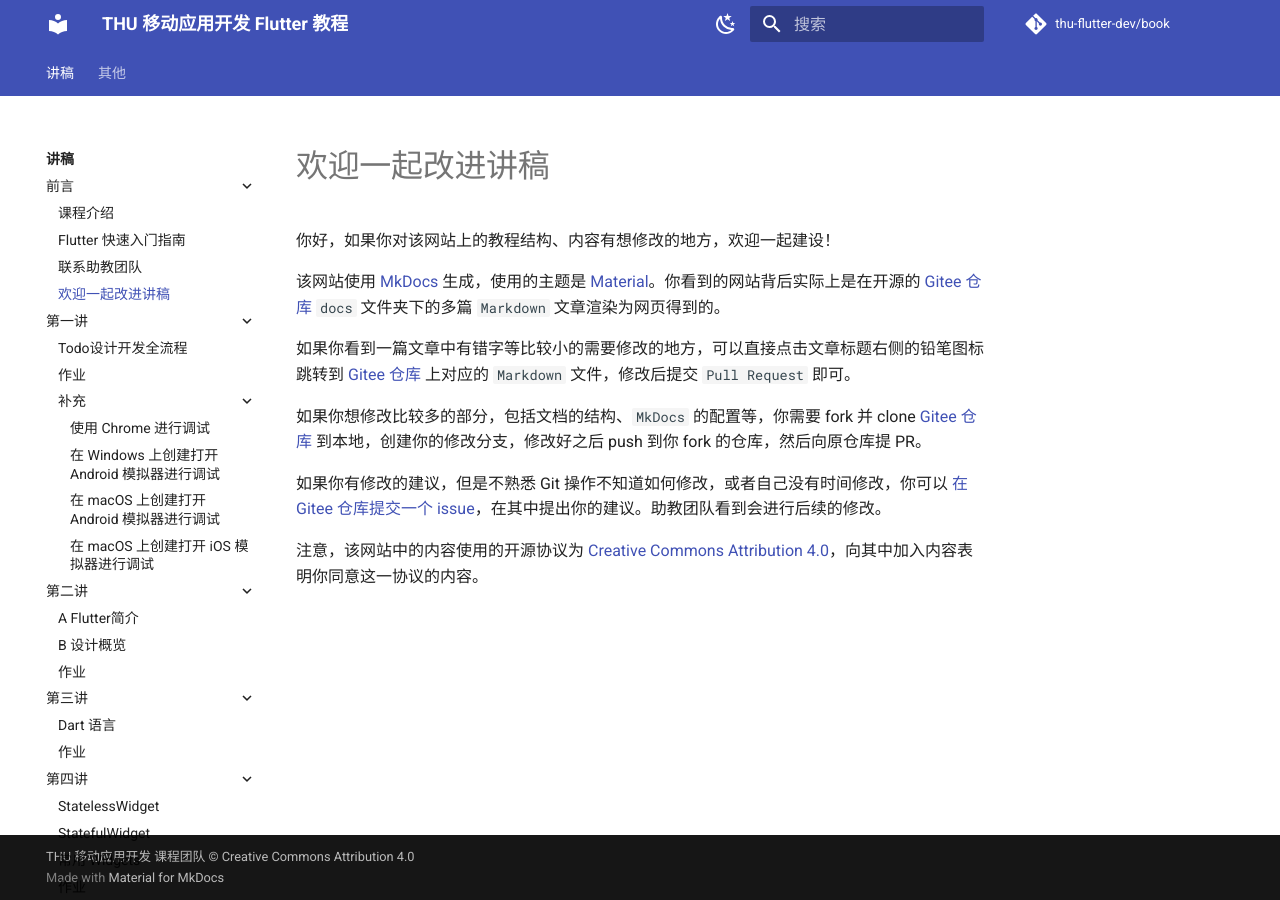
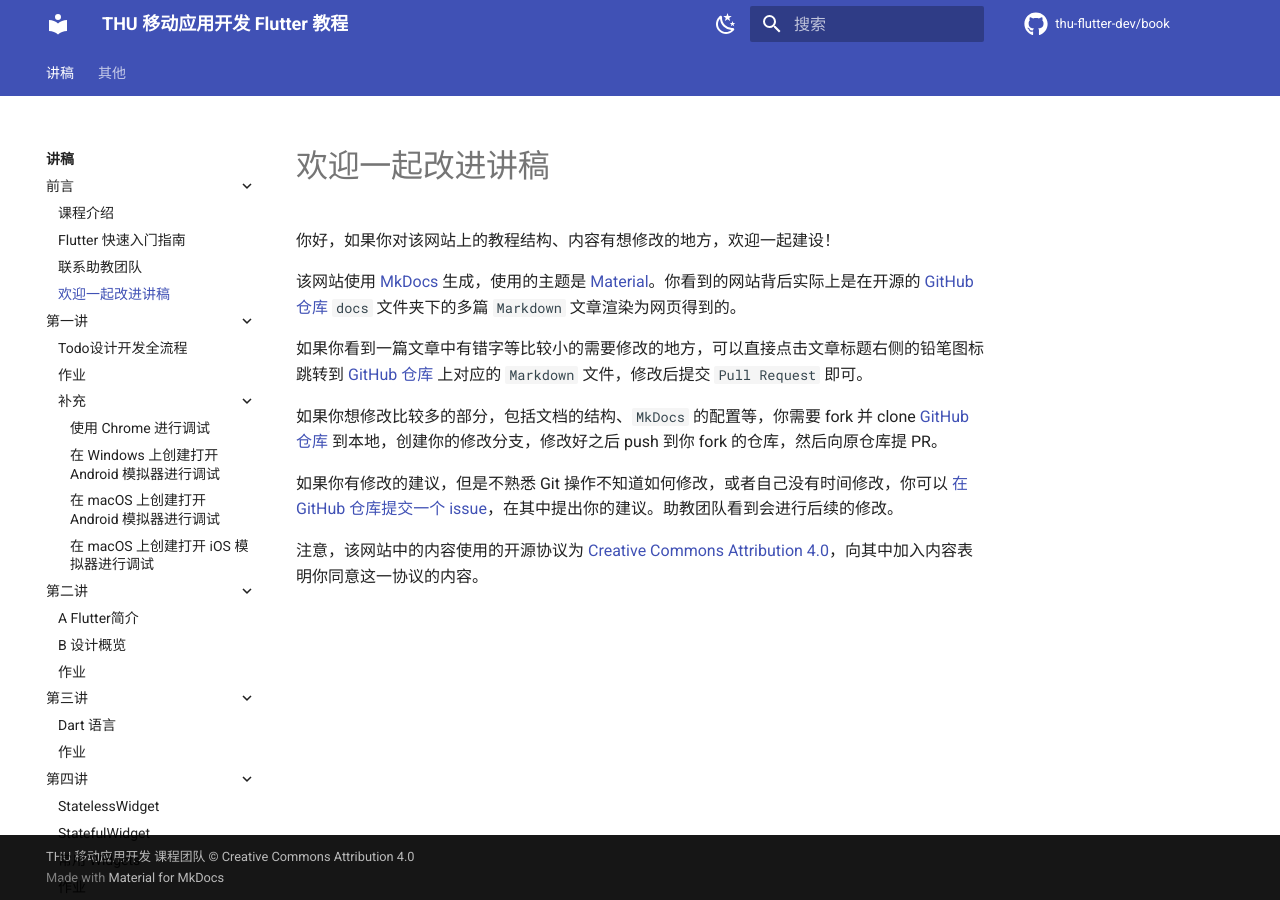
Before and after one commit to thu-mobile-dev/book, an MkDocs documentation site: the page built from docs/LECTURE/0/welcome-edit.md, in a window 1280 px wide. Built offline with MkDocs 1.6.1 and Material for MkDocs 9.7.7, drawn with Linux system fonts in a browser that asks for light colours; comment, search, counter and statistics services are not loaded.

Commit message:
use github

```diff
--- a/docs/LECTURE/0/welcome-edit.md
+++ b/docs/LECTURE/0/welcome-edit.md
@@ -2,12 +2,12 @@
 
 你好，如果你对该网站上的教程结构、内容有想修改的地方，欢迎一起建设！
 
-该网站使用 [MkDocs](https://www.mkdocs.org) 生成，使用的主题是 [Material](https://github.com/squidfunk/mkdocs-material)。你看到的网站背后实际上是在开源的 [Gitee 仓库](https://gitee.com/thu-flutter-dev/book) `docs` 文件夹下的多篇 `Markdown` 文章渲染为网页得到的。
+该网站使用 [MkDocs](https://www.mkdocs.org) 生成，使用的主题是 [Material](https://github.com/squidfunk/mkdocs-material)。你看到的网站背后实际上是在开源的 [GitHub 仓库](https://github.com/thu-flutter-dev/book) `docs` 文件夹下的多篇 `Markdown` 文章渲染为网页得到的。
 
-如果你看到一篇文章中有错字等比较小的需要修改的地方，可以直接点击文章标题右侧的铅笔图标跳转到 [Gitee 仓库](https://gitee.com/thu-flutter-dev/book) 上对应的 `Markdown` 文件，修改后提交 `Pull Request` 即可。
+如果你看到一篇文章中有错字等比较小的需要修改的地方，可以直接点击文章标题右侧的铅笔图标跳转到 [GitHub 仓库](https://github.com/thu-flutter-dev/book) 上对应的 `Markdown` 文件，修改后提交 `Pull Request` 即可。
 
-如果你想修改比较多的部分，包括文档的结构、`MkDocs` 的配置等，你需要 fork 并 clone [Gitee 仓库](https://gitee.com/thu-flutter-dev/book) 到本地，创建你的修改分支，修改好之后 push 到你 fork 的仓库，然后向原仓库提 PR。
+如果你想修改比较多的部分，包括文档的结构、`MkDocs` 的配置等，你需要 fork 并 clone [GitHub 仓库](https://github.com/thu-flutter-dev/book) 到本地，创建你的修改分支，修改好之后 push 到你 fork 的仓库，然后向原仓库提 PR。
 
-如果你有修改的建议，但是不熟悉 Git 操作不知道如何修改，或者自己没有时间修改，你可以 [在 Gitee 仓库提交一个 issue](https://gitee.com/thu-flutter-dev/book/issues/new)，在其中提出你的建议。助教团队看到会进行后续的修改。
+如果你有修改的建议，但是不熟悉 Git 操作不知道如何修改，或者自己没有时间修改，你可以 [在 GitHub 仓库提交一个 issue](https://github.com/thu-flutter-dev/book/issues/new)，在其中提出你的建议。助教团队看到会进行后续的修改。
 
-注意，该网站中的内容使用的开源协议为 [Creative Commons Attribution 4.0](https://gitee.com/thu-flutter-dev/book/blob/main/LICENSE)，向其中加入内容表明你同意这一协议的内容。
+注意，该网站中的内容使用的开源协议为 [Creative Commons Attribution 4.0](https://github.com/thu-flutter-dev/book/blob/main/LICENSE)，向其中加入内容表明你同意这一协议的内容。
--- a/mkdocs.yml
+++ b/mkdocs.yml
@@ -1,6 +1,6 @@
 # [Info]
 site_name: THU 移动应用开发 Flutter 教程 # 左上角标题
-site_url: https://thu-flutter-dev.gitee.io/book
+site_url: https://thu-flutter-dev.github.io/book
 site_author: 杨希杰
 site_description: THU 移动应用开发 Flutter 教程
 
@@ -98,10 +98,10 @@
     - search.highlight # 搜索出的文章关键词加入高亮
   language: zh # 一些提示性的文字会变成中文
   icon:
-    repo: fontawesome/brands/git-alt
+    repo: fontawesome/brands/github
 edit_uri: edit/main/docs # 编辑按钮跳转的链接
 ## [top-right corner]
-repo_url: https://gitee.com/thu-flutter-dev/book # 右上角点击跳转的链接
+repo_url: https://github.com/thu-flutter-dev/book # 右上角点击跳转的链接
 repo_name: thu-flutter-dev/book # 右上角的名字
 ## [bottom-left corner]
 copyright: THU 移动应用开发 课程团队 &copy; Creative Commons Attribution 4.0 # 左下角的版权声明
```
Also changed, not shown: README.md (+1 -6 lines), docs/LECTURE/0/contact-us.md (+2 -2 lines), 1 other file.
